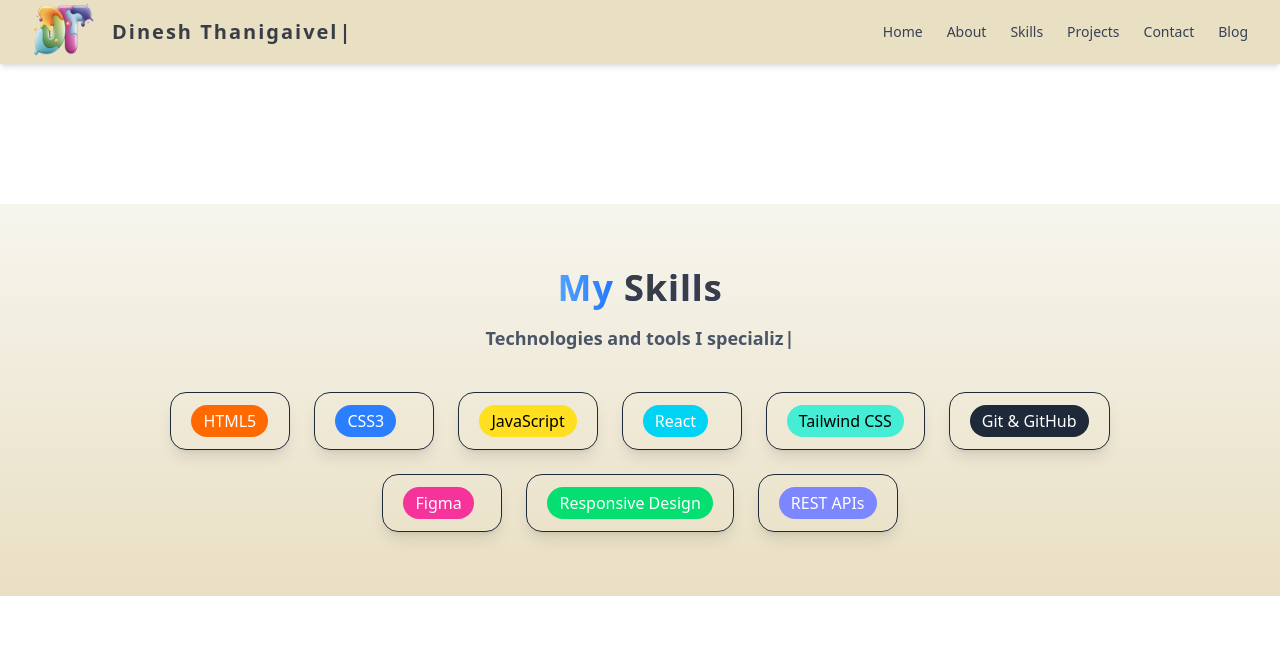
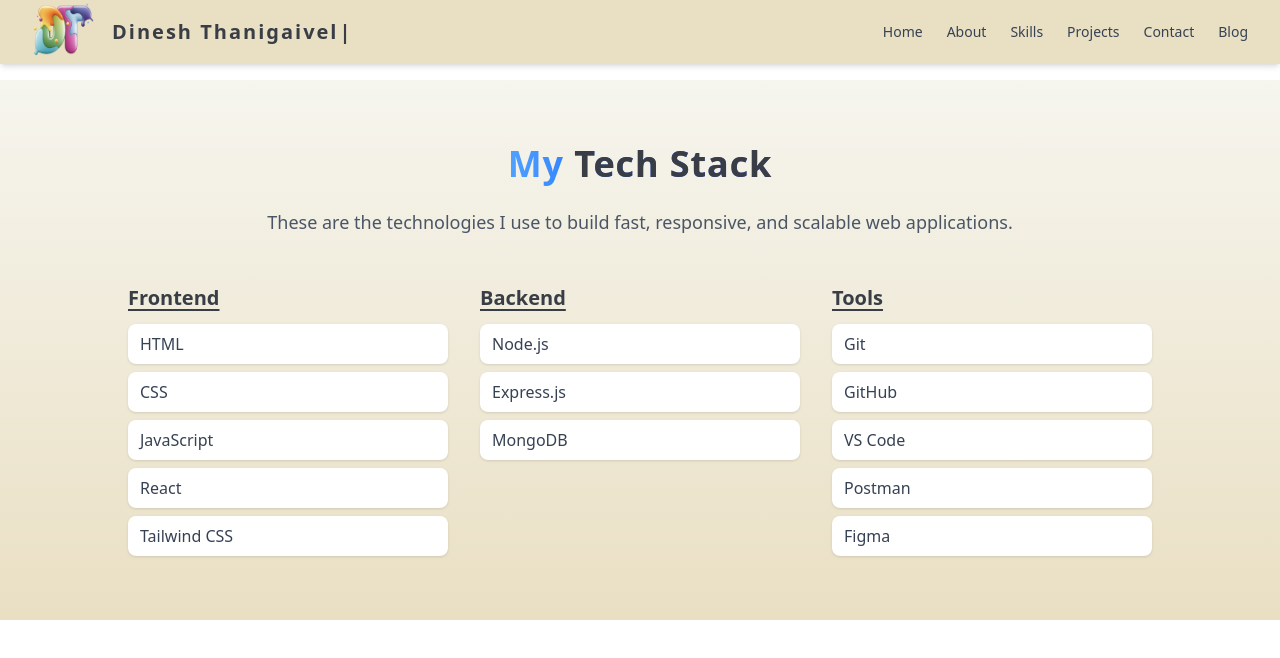
Before and after one commit to DineshSethu001/PORTFOLIO, a React (Vite) app: page /skills in a window 1280 px wide. Shown: the top 658 px of the page. Built offline with nearby package versions, Linux system fonts and the light colour scheme; a web font is replaced by a local one.

Commit message:
50% completed

```diff
--- a/package.json
+++ b/package.json
@@ -16,6 +16,7 @@
     "react-dom": "^19.0.0",
     "react-icons": "^5.5.0",
     "react-router-dom": "^7.7.0",
+    "react-spinners": "^0.17.0",
     "tailwind-scrollbar": "^4.0.2",
     "tailwindcss": "^4.1.4",
     "typewriter-effect": "^2.22.0"
--- a/src/App.jsx
+++ b/src/App.jsx
@@ -1,24 +1,27 @@
 import { Header, Home, Skills, About, Projects, Contact, Blog, Footer } from "./components";
-import { Routes, Route } from "react-router-dom";
+
+
+import { Routes, Route, createBrowserRouter, createRoutesFromElements, RouterProvider } from "react-router-dom";
 
 import "./App.css";
+import RootLayout from "./layout/RootLayout";
 export default function App() {
+
+  const router = createBrowserRouter(
+    createRoutesFromElements(
+      <Route path="/" element={<RootLayout />}>
+        <Route index element={<Home />} />
+        <Route path="about" element={<About />} />
+        <Route path="skills" element={<Skills />} />
+        <Route path="projects" element={<Projects />} />
+        <Route path="contact" element={<Contact />} />
+        <Route path="blog" element={<Blog />} />
+      </Route>
+    )
+  )
   return (
-<div className="h-screen">
-  <Header />
 
-  {/* Main content area */}
-<div className="mt-4 rounded-2xl flex justify-center items-center w-full h-[80vh] overflow-hidden">
-     <Routes>
-      <Route path="/" element={<Home />} />
-      <Route path="/about" element={<About />} />
-      <Route path="/skills" element={<Skills />} />
-      <Route path="/projects" element={<Projects />} />
-      <Route path="/contact" element={<Contact />} />
-      <Route path="/blog" element={<Blog />} />
-    </Routes>
-  </div>
-</div>
+     <RouterProvider router={router} />
 
 
   );
--- a/src/Layout.jsx
+++ /dev/null
@@ -1,14 +0,0 @@
-import React from 'react'
-import Header from './components/Header'
-import Footer from './components/Footer'
-
-function Layout() {
-  return (
-    <>
-    <Header />
-    <Footer />
-    </>
-  )
-}
-
-export default Layout
--- a/src/components/About.jsx
+++ b/src/components/About.jsx
@@ -2,7 +2,7 @@
 export default function About() {
   return (
     <>
-    <section id="about" className="w-full bg-white px-4 py-2 overflow-hidden ">
+    <section id="about" className="w-full bg-white px-4 py-2 overflow-hidden overflow-y-auto ">
       <div className="max-w-7xl mx-auto flex flex-col lg:flex-row gap-8">
 
         {/* Left Section */}
--- a/src/components/Blog.jsx
+++ b/src/components/Blog.jsx
@@ -1,9 +1,38 @@
 import React from 'react'
+import Typewriter from 'typewriter-effect';
+
 
 const Blog = () => {
   return (
-    <section id="blog">
-      <h1>Blog</h1>
+    <section className="flex flex-row md:flex-col items-center justify-center w-full h-screen bg-gray-100 text-gray-800 p-4 transition-all duration-700 ease-in-out overflow-hidden">
+      <div className="mb-4">
+        <h1 className='text-6xl font-medium'>I am working on <span className='inline-block'>
+
+                <Typewriter
+              options={{
+                strings: [
+      `<span class='text-red-500'>B</span>
+      <span class='text-orange-500'>l</span>
+      <span class='text-yellow-500'>o</span>
+      <span class='text-green-500'>g</span>
+       <span class='text-blue-500'>P</span>
+       <span class='text-indigo-500'>a</span>
+       <span class='text-purple-500'>g</span>
+       <span class='text-pink-500'>e</span>
+             <span class='text-red-700'>!</span>
+`
+    ],
+                autoStart: true,
+                loop: true,
+                delay: 100,
+                deleteSpeed: 75,
+                pauseFor: 5000,
+              }}
+            /></span></h1>
+      </div>
+      <div className="">
+         <h1 className='text-4xl font-medium'>Please come and check after some time</h1>
+      </div>
     </section>
   )
 }
--- a/src/components/Header.jsx
+++ b/src/components/Header.jsx
@@ -16,14 +16,14 @@ const navItems = [
 // Reusable NavLinks component
 const NavLinks = ({ className = '' }) => (
   <ul className={`gap-6 text-gray-700 text-sm font-medium ${className}`}>
-    {navItems.map((item) => (
-      <NavLink to={item.to} ><li key={item.href}  className="hover:text-blue-600">
+   {navItems.map((item) => (
+  <NavLink key={item.to} to={item.to}>
+    <li className="hover:text-blue-600">
+      {item.label}
+    </li>
+  </NavLink>
+))}
 
-          {item.label}
-
-      </li>
-      </NavLink>
-    ))}
   </ul>
 );
 
@@ -32,6 +32,7 @@ export default function Header() {
   const toggleMenu = () => setIsMenuOpen(!isMenuOpen);
 
   return (
+    <>
     <header className="bg-[#E9DFC3] w-full shadow-md sticky top-0 z-50">
       <nav className="container mx-auto px-4 md:px-8 flex justify-between items-center h-16">
         {/* Logo + Name */}
@@ -75,5 +76,6 @@ export default function Header() {
         </div>
       )}
     </header>
+    </>
   );
 }
--- a/src/components/Home.jsx
+++ b/src/components/Home.jsx
@@ -1,7 +1,9 @@
 import React from 'react'
 import author from "../assets/img/author.png"
+import { useNavigate } from 'react-router-dom'
 
 export default function Home() {
+  const navigate = useNavigate()
   return (
     <>
       <section
@@ -19,12 +21,11 @@ export default function Home() {
           <p className="text-lg md:text-xl max-w-2xl mb-8">
             I specialize in building responsive, high-performance web applications using MongoDB, Express, React, and Node.js. I’m passionate about clean code, intuitive UI, and scalable backend solutions.
           </p>
-          <a
-            href="#contact"
+          <button onClick={()=>navigate('/contact')}
             className="inline-block bg-purple-600 text-white px-6 py-3 rounded-xl shadow-md hover:bg-purple-700 transition-colors duration-300"
           >
             Let’s Connect
-          </a>
+          </button>
 
         </div>
         {/* Author Image */}
--- /dev/null
+++ b/src/components/RouteChangeLoader.jsx
@@ -0,0 +1,25 @@
+import { useEffect, useState } from 'react';
+import { useLocation } from 'react-router-dom';
+import { HashLoader } from 'react-spinners';
+
+export default function RouteChangeLoader() {
+  const location = useLocation();
+  const [loading, setLoading] = useState(false);
+
+  useEffect(() => {
+    setLoading(true);
+    const timer = setTimeout(() => {
+      setLoading(false);
+    }, 800); // simulate loading
+
+    return () => clearTimeout(timer);
+  }, [location]);
+
+  return (
+    loading && (
+      <div className="fixed top-0 left-0 w-full h-full z-[9999] bg-white/70 flex items-center justify-center">
+        <HashLoader color="#25eb71ff" size={60} />
+      </div>
+    )
+  );
+}
--- a/src/components/Skills.jsx
+++ b/src/components/Skills.jsx
@@ -1,62 +1,50 @@
 import React, { useEffect } from 'react';
-import { skillsWithColors } from '../assets/assets';
 import AOS from 'aos';
 import 'aos/dist/aos.css';
-import Typewriter from 'typewriter-effect';
 
+const skillData = {
+  Frontend: ['HTML', 'CSS', 'JavaScript', 'React', 'Tailwind CSS'],
+  Backend: ['Node.js', 'Express.js', 'MongoDB'],
+  Tools: ['Git', 'GitHub', 'VS Code', 'Postman', 'Figma'],
+};
 
 export default function Skills() {
   useEffect(() => {
-    AOS.init({
-      duration: 900,
-      once: false,
-      offset: 80,
-      easing: 'ease-in-out'
-    });
+    AOS.init({ duration: 900, offset: 80, once: false });
   }, []);
 
   return (
     <section
       id="skills"
-      className="w-full text-gray-800 py-16 px-4 md:px-12 bg-gradient-to-b from-[#f6f5ee] to-[#e9dfc3]">
+      className="w-full text-gray-800 py-12 sm:py-16 px-4 sm:px-6 md:px-12 bg-gradient-to-b from-[#f6f5ee] to-[#e9dfc3]"
+    >
       <div className="max-w-5xl mx-auto text-center">
-        <h2 className="text-4xl font-extrabold mb-4 tracking-wide">
+        <h2 className="text-3xl sm:text-4xl font-extrabold mb-4 sm:mb-6 tracking-wide">
           <span className="bg-gradient-to-r from-blue-400 via-blue-600 to-indigo-500 text-transparent bg-clip-text">
-            My <span className="text-[#393e46]">Skills</span>
+            My <span className="text-[#393e46]">Tech Stack</span>
           </span>
         </h2>
-        <p className="mb-10 text-base md:text-lg text-gray-600 font-semibold">
-          <Typewriter
-            options={{
-              strings: "Technologies and tools I specialize in for crafting high-quality, performant applications.",
-              autoStart: true
-            }} />
-
+        <p className="mb-10 sm:mb-12 text-sm sm:text-base md:text-lg text-gray-600 font-medium">
+          These are the technologies I use to build fast, responsive, and
+          scalable web applications.
         </p>
 
-        <div
-          className="flex flex-wrap justify-center items-center gap-4 md:gap-6"
-          data-aos="zoom-in-up"
-        >
-
-
-          {skillsWithColors.map((skill, idx) => (
-            <div
-              key={idx}
-              data-aos={idx % 3 === 0 ? 'fade-up-right' : idx % 3 === 1 ? 'fade-up' : 'fade-up-left'}
-              className={`relative px-5 py-3 rounded-2xl shadow-lg hover:shadow-2xl transition-all border
-                cursor-pointer min-w-[120px] flex items-center gap-2
-                hover:-translate-y-2 hover:scale-105 duration-300
-                group`}
-
-            >
-
-              <span
-                className={`px-3 py-1 rounded-full ${skill.color}`}
-
-              >
-                {skill.name}
-              </span>
+        <div className="grid grid-cols-1 sm:grid-cols-2 md:grid-cols-3 gap-6 sm:gap-8 text-left">
+          {Object.entries(skillData).map(([category, skills], idx) => (
+            <div key={category} data-aos="fade-up" data-aos-delay={idx * 100}>
+              <h3 className="text-lg sm:text-xl font-semibold mb-3 text-[#393e46] underline underline-offset-4">
+                {category}
+              </h3>
+              <ul className="space-y-2">
+                {skills.map((skill, i) => (
+                  <li
+                    key={i}
+                    className="bg-white text-gray-700 px-3 py-2 rounded-lg shadow hover:shadow-md hover:scale-105 transform transition-all duration-300 text-sm sm:text-base"
+                  >
+                    {skill}
+                  </li>
+                ))}
+              </ul>
             </div>
           ))}
         </div>
--- /dev/null
+++ b/src/layout/RootLayout.jsx
@@ -0,0 +1,23 @@
+import React from 'react'
+import { Outlet } from 'react-router-dom'
+import { Header } from '../components'
+import RouteChangeLoader from '../components/RouteChangeLoader'
+
+const RootLayout = () => {
+    return (
+
+      <div className="h-screen overflow-y-auto">
+         <RouteChangeLoader />
+  <Header />
+
+  {/* Main scrollable content */}
+  <div className="mt-4 w-full flex flex-col flex-grow h-[calc(100vh-100px)] overflow-y-auto">
+    <Outlet />
+  </div>
+</div>
+
+
+    )
+}
+
+export default RootLayout
--- a/src/main.jsx
+++ b/src/main.jsx
@@ -1,12 +1,11 @@
 import { createRoot } from 'react-dom/client'
 import './index.css'
 import App from './App.jsx'
-import { BrowserRouter } from 'react-router-dom'
 
 createRoot(document.getElementById('root')).render(
-  <BrowserRouter>
+
     <App />
-  </BrowserRouter>
+
 
 
   ,
```
Also changed, not shown: 1 other file (tests, documents, lock files or other folders).
